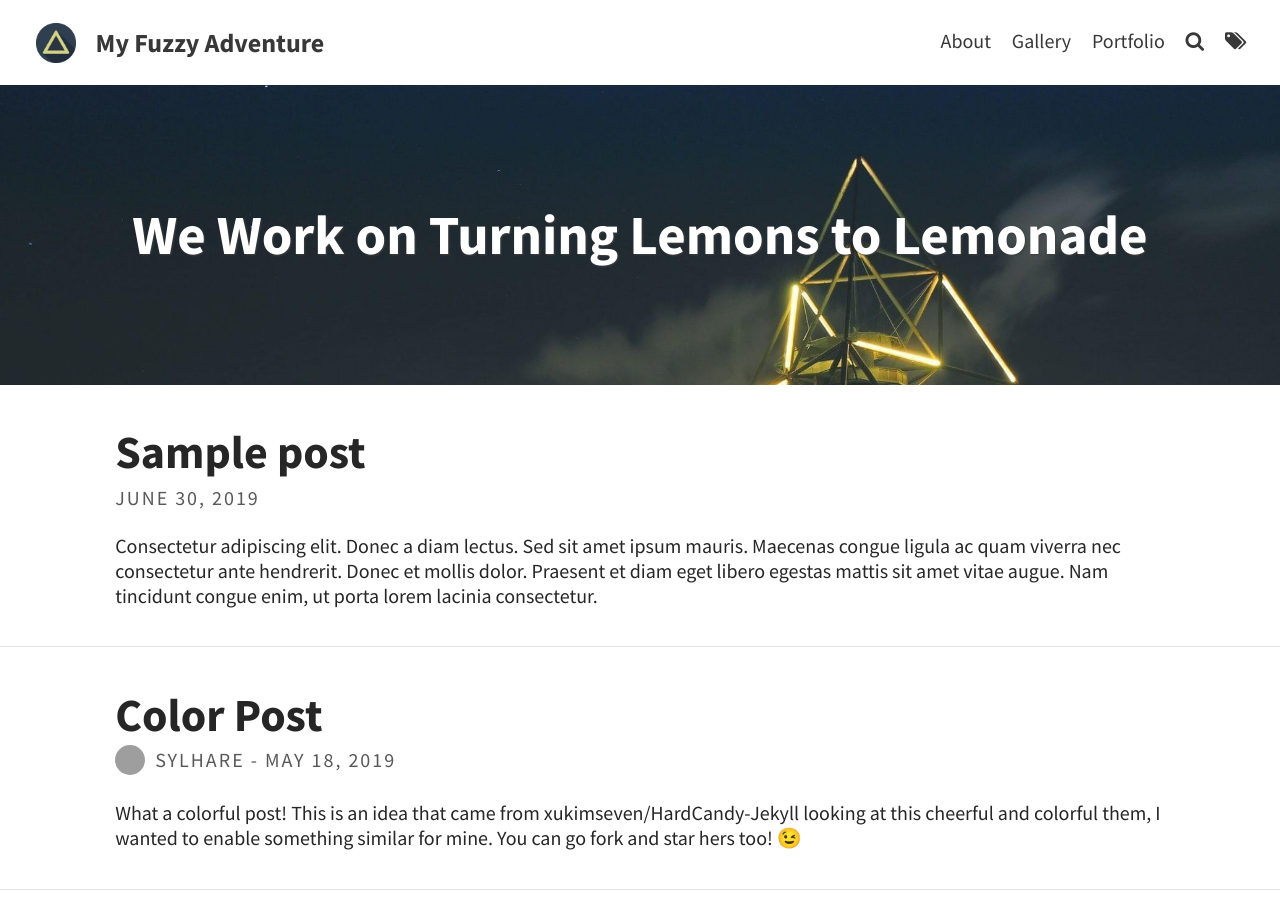
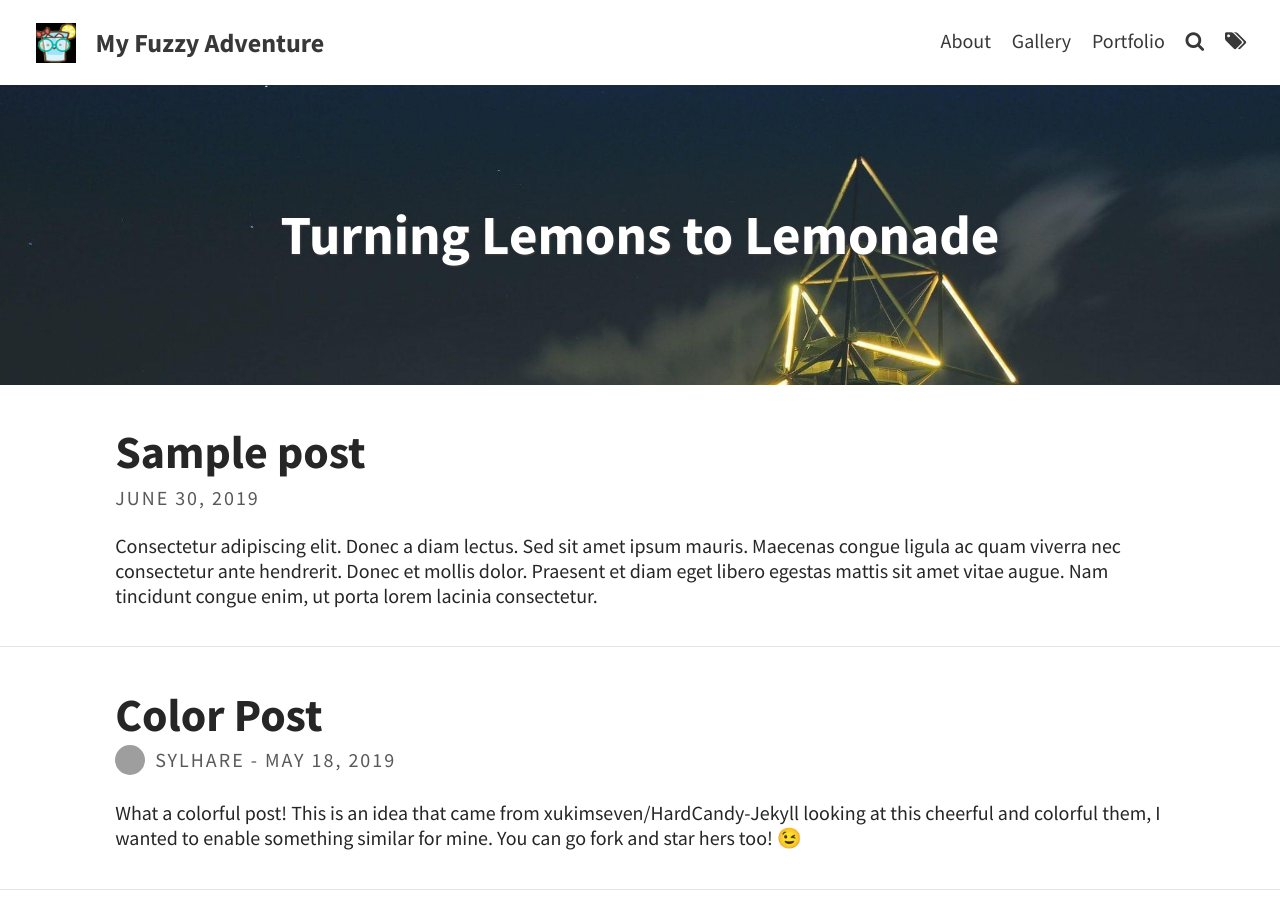
Before and after one commit to lemonstolemonade/fuzzy-adventure, a Jekyll site: the page built from index.html, in a window 1280 px wide and 900 px high. Built offline with Jekyll 4.4.1, drawn with Linux system fonts in a browser that asks for light colours; the list of posts is cut into pages by our own code; grey boxes are pictures that could not be loaded.

Commit message:
Update _config.yml

```diff
--- a/_config.yml
+++ b/_config.yml
@@ -5,11 +5,11 @@ url: "https://lemonstolemonade.github.io"
 # THEME-SPECIFIC CONFIGURATION
 title: My Fuzzy Adventure                               # site's title
 description: "Website with blog, tables, gallery, lists"      # used by search engines
-avatar: assets/img/triangle.png                         # Empty for no avatar in navbar
+avatar: assets/img/lemonAvatar.JPG                         # Empty for no avatar in navbar
 favicon: assets/favicon.ico                             # Icon displayed in the tab
 
 # Header and footer text
-header_text: We Work on Turning Lemons to Lemonade  # Change Blog header text
+header_text: Turning Lemons to Lemonade  # Change Blog header text
 header_feature_image: assets/img/pexels/triangular.jpeg
 footer_text: >
   Powered by <a href="https://jekyllrb.com/">Jekyll</a> with <a href="https://github.com/sylhare/Type-on-Strap">Type on Strap</a>
```
